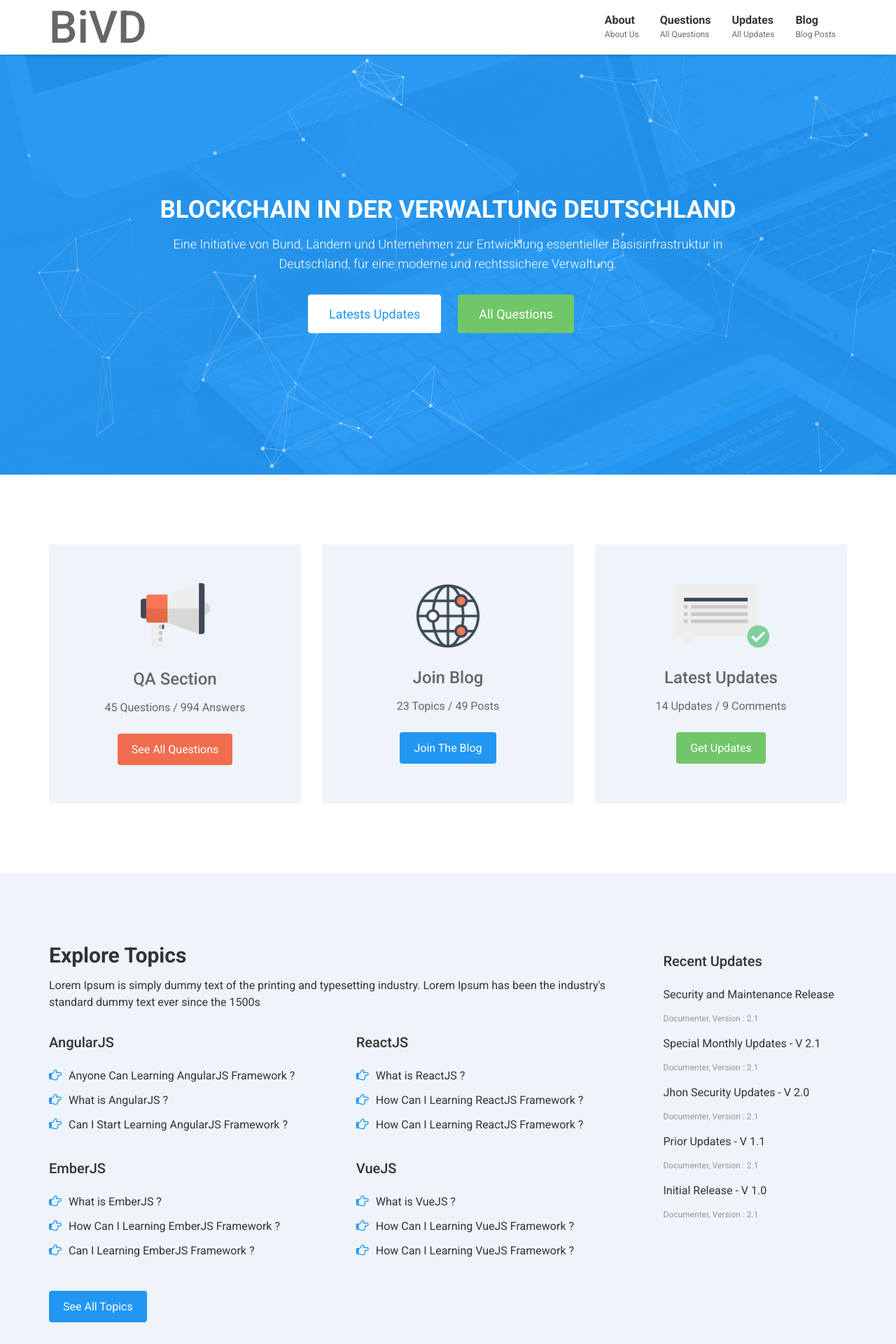
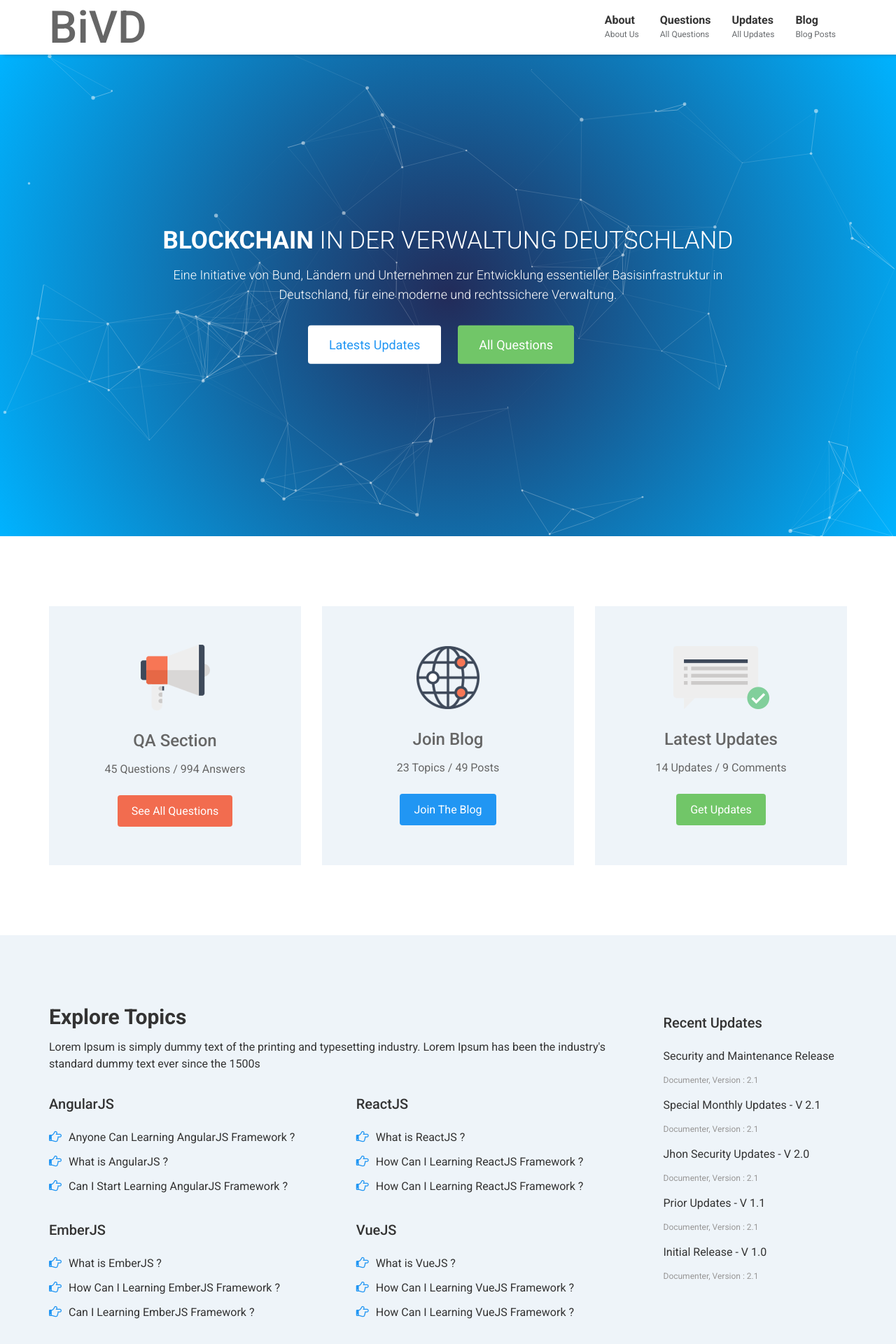
Before and after one commit to bundesblock/bivd, a Jekyll site: the page built from index.html, in a window 1280 px wide. Shown: the top 1920 px of the page at 70% size. Built offline with Jekyll 4.4.1, drawn with Linux system fonts in a browser that asks for light colours.

Commit message:
add first content

```diff
--- a/_includes/slider.html
+++ b/_includes/slider.html
@@ -5,7 +5,7 @@
                 <div class="slider-wrapper-2">
                    <div id="particles-js">
                    <div class="slider-fixed-text">
-                       <h1>Blockchain in der Verwaltung Deutschland</h1>
+                       <h1>Blockchain <span style="font-weight: 100">in der Verwaltung Deutschland</span></h1>
                        <p>Eine Initiative von Bund, Ländern und Unternehmen zur Entwicklung essentieller Basisinfrastruktur in Deutschland, für eine moderne und rechtssichere Verwaltung.</p>
                          <div class="slider-buttons">
                             <a href="/pages/updates.html" class="themeix-btn white-bg">Latests Updates</a>
--- a/assets/css/style.css
+++ b/assets/css/style.css
@@ -341,21 +341,22 @@ ul.dropdown li a span {
     text-align:center;
 }
 .slider-wrapper-2 {
-    height: 600px;
+    height: 43em;
     text-align: center;
-    background: url(../images/slider.jpg);
+    background: url(../images/sketches/blockchain.png);
     background-size: cover;
     background-repeat: no-repeat;
     width: 100%;
 }
 .slider-wrapper-2:after {
-    background-color: rgba(33, 150, 243, 0.95);
     position: absolute;
     content: "";
     top: 0;
     left: 0;
     width: 100%;
     height: 100%;
+    background: rgb(34,43,89);
+    background: radial-gradient(circle, rgba(34,43,89,1) 0%, rgba(0,179,255,1) 100%);
 }
 
 
```
Also changed, not shown: assets/images/sketches/blockchain.png (added), assets/images/sketches/buerokratie.png (added), assets/images/sketches/embedded-law.png (added), assets/images/sketches/hand-in-hand.png (added), assets/images/sketches/herausforderungen.png (added), assets/images/sketches/hih2.png (added), assets/images/sketches/oekosystem.png (added), assets/images/sketches/privacy-by-design.png (added), assets/images/sketches/use-cases.png (added), assets/images/sketches/verwaltungsverfahren.png (added), assets/images/sketches/vision.png (added), 5 other files.
